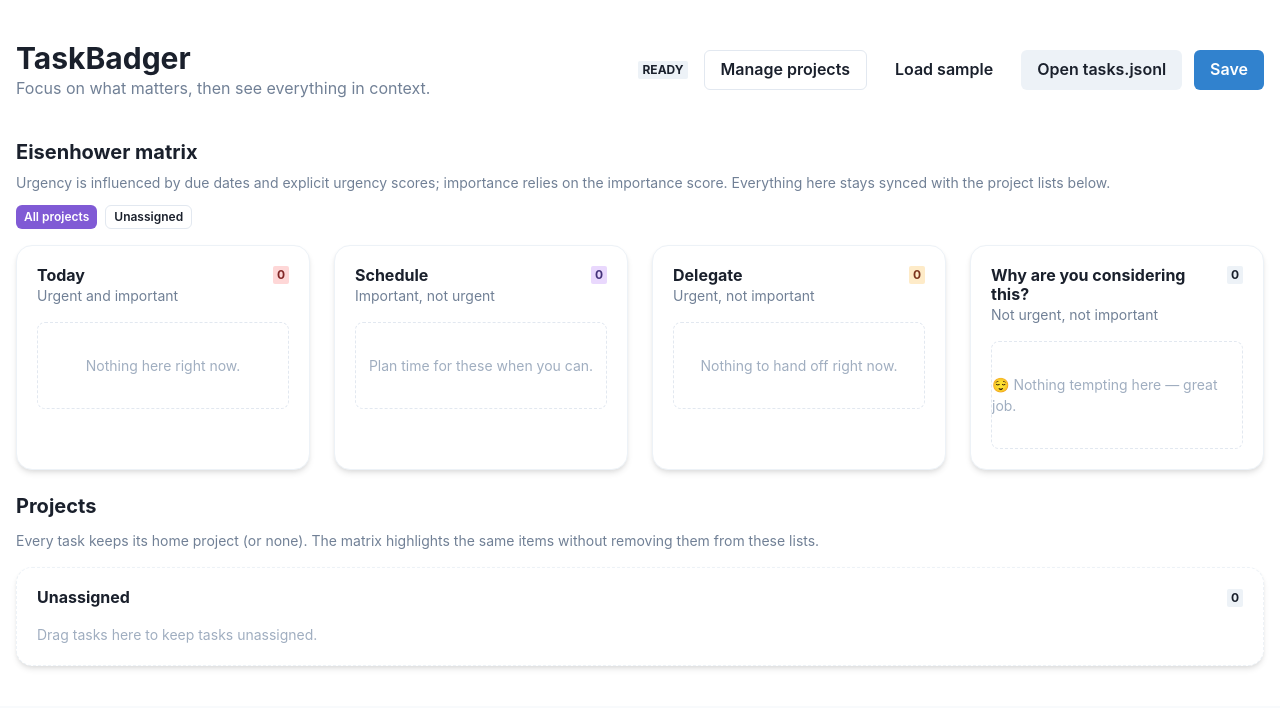
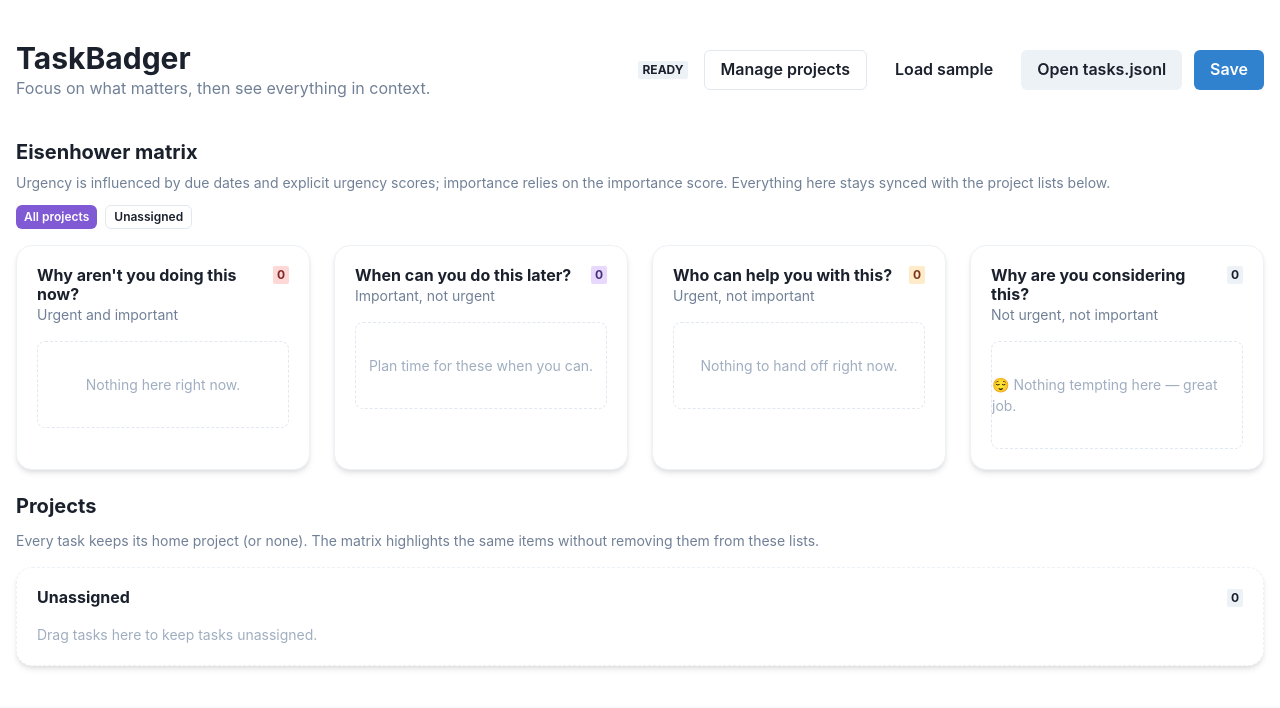
Before and after one commit to ashokfernandez/FocusBadger, a React (Vite) app: page / in a window 1280 px wide. Shown: the top 708 px of the page. Built offline with nearby package versions, Linux system fonts and the light colour scheme.

Commit message:
chore(ui): playful matrix titles

```diff
--- a/src/App.jsx
+++ b/src/App.jsx
@@ -1291,7 +1291,7 @@ export default function App() {
             </Stack>
             <SimpleGrid columns={{ base: 1, md: 2, xl: 4 }} spacing={6}>
               <MatrixQuadrant
-                title="Today"
+                title="Why aren't you doing this now?"
                 subtitle="Urgent and important"
                 colorScheme="red"
                 items={matrix.today}
@@ -1301,7 +1301,7 @@ export default function App() {
                 quadrantKey="today"
               />
               <MatrixQuadrant
-                title="Schedule"
+                title="When can you do this later?"
                 subtitle="Important, not urgent"
                 colorScheme="purple"
                 items={matrix.schedule}
@@ -1312,7 +1312,7 @@ export default function App() {
                 quadrantKey="schedule"
               />
               <MatrixQuadrant
-                title="Delegate"
+                title="Who can help you with this?"
                 subtitle="Urgent, not important"
                 colorScheme="orange"
                 items={matrix.delegate}
```
